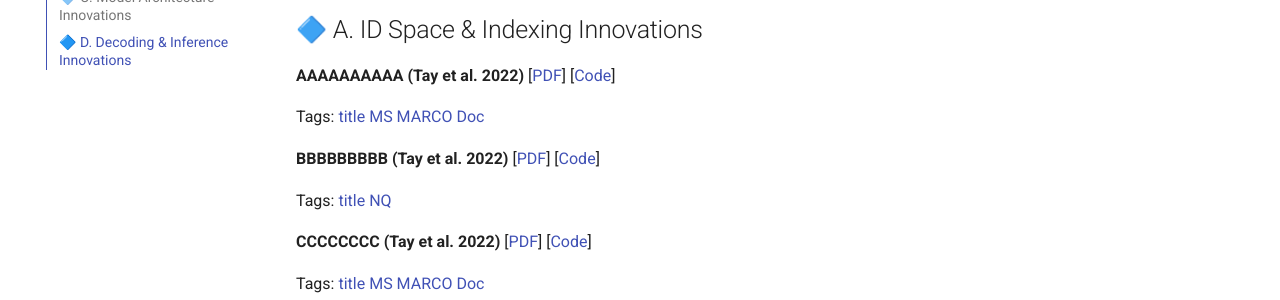
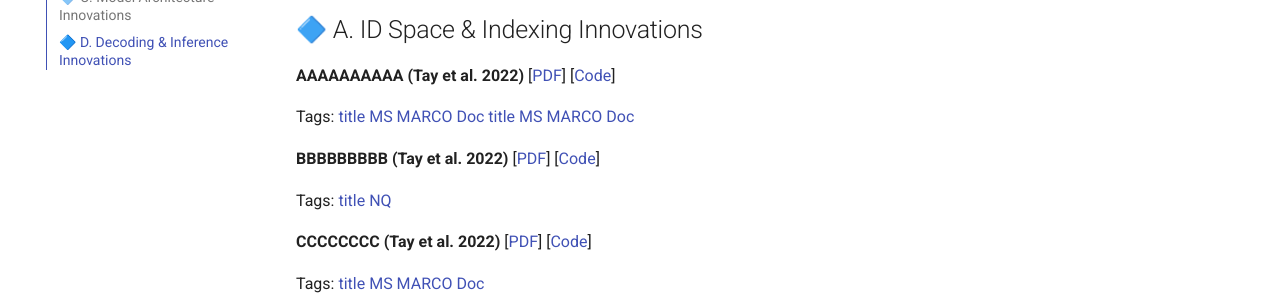
Before and after one commit to GenIR-notes/genir-notes, an MkDocs documentation site: the page built from docs/document_retrieval/papers.md, in a window 1280 px wide and 960 px high. Shown: the part 344-644 px from the top of the window. Built offline with MkDocs 1.6.1 and Material for MkDocs 9.7.7, drawn with Linux system fonts in a browser that asks for light colours.

Commit message:
Update papers.md

```diff
--- a/docs/document_retrieval/papers.md
+++ b/docs/document_retrieval/papers.md
@@ -22,6 +22,8 @@ To keep the page compact, each paper is listed using lightweight formatting (bol
     Tags:
    <a class="paper-tag" data-tag="title" href="?tag=title">title</a>
   <a class="paper-tag" data-tag="ms-marco-doc" href="?tag=ms-marco-doc">MS MARCO Doc</a>
+   <a class="paper-tag" data-tag="title">title</a>
+<a class="paper-tag" data-tag="ms-marco-doc">MS MARCO Doc</a>
   </p>
 </div>
 
```
